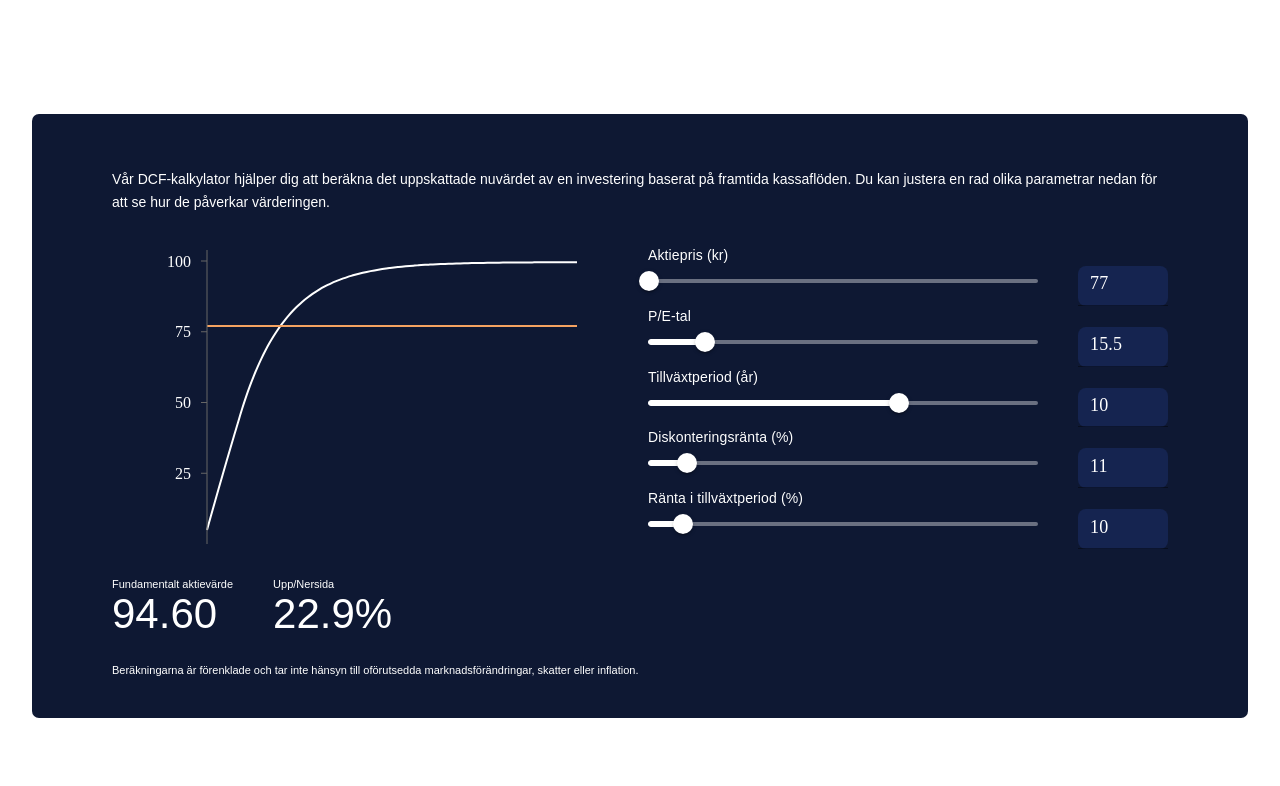
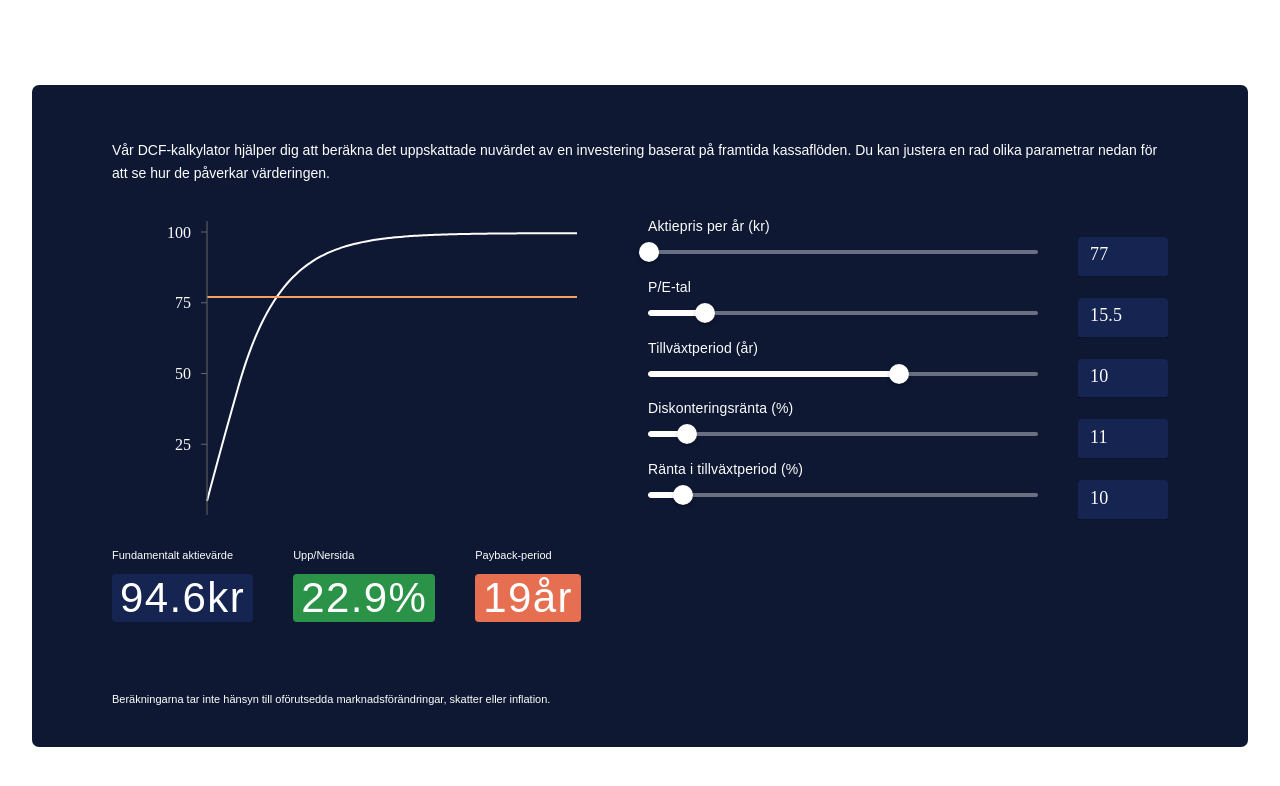
Before and after one commit to philipAson/dcf-kalkylator, a React (Vite) app: page / in a window 1280 px wide. Shown: the top 786 px of the page. Built offline with nearby package versions, Linux system fonts and the light colour scheme; a web font is replaced by a local one.

Commit message:
added som coloring and some ui ideas

```diff
--- a/src/App.css
+++ b/src/App.css
@@ -70,12 +70,17 @@
   margin-right: 40px;
 }
 
-.result {
-  font-family: "bebas-neue-pro", sans-serif;
+.dcf-result {
   font-weight: 300;
   font-size: 42px;
   line-height: 1;
-  margin: 0;
+  background-color: #152450;
+  padding: 3px 8px;
+  font-family: bebas-neue-pro, sans-serif;
+  letter-spacing: 1.4px;
+  border-radius: 4px;
+  display: inline-block;
+  margin-top: 10px;
 }
 
 .disclaimer {
--- a/src/components/Dcf.jsx
+++ b/src/components/Dcf.jsx
@@ -14,6 +14,12 @@ const Dcf = () => {
   const [discountRate, setDiscountRate] = useState(11);
   // Tillväxttakt till mognad
   const [growthRate, setGrowthRate] = useState(10);
+  // Payback period
+  const [paybackPeriod, setPaybackPeriod] = useState(0);
+  // Payback period color
+  const [paybackPeriodColor, setPaybackPeriodColor] = useState("152450");
+  // Margin of safety color
+  const [marginOfSafetyColor, setMarginOfSafetyColor] = useState("152450");
 
   // --- ASSUMPTIONS MODEL ---
   // Tillväxttakt i mogna fasen
@@ -39,7 +45,7 @@ const Dcf = () => {
       { KASSAFLÖDE: cashFlow[0], ÅR: 0, AKTIEPRIS: stockPrice },
     ];
 
-    for (let i = 0; i < growthPeriod + 85; i++) {
+    for (let i = 0; i < growthPeriod + 90; i++) {
       let nextCashFlow;
 
       if (cashFlow.length < growthPeriod) {
@@ -61,15 +67,52 @@ const Dcf = () => {
         AKTIEPRIS: stockPrice,
       });
     }
-    let fundamentalStockValue = presentValueOfCashflow.slice(0).reduce((acc, val) => acc + val, 0).toFixed(2);
+    let fundamentalStockValue = presentValueOfCashflow
+      .slice(0)
+      .reduce((acc, val) => acc + val, 0)
+      .toFixed(1);
 
+    let marginOfSafety = (
+      ((fundamentalStockValue - stockPrice) / stockPrice) *
+      100
+    ).toFixed(1);
+
+    let paybackPeriod =
+      cumulativeDiscountedValues[
+        cumulativeDiscountedValues.findIndex(
+          (object) => object.KASSAFLÖDE > stockPrice
+        )
+      ]?.ÅR ?? 0;
+
+    const getPaybackPeriodColor = (paybackPeriod) => {
+      if (paybackPeriod <= 0) {
+        return "#E76F51"; // röd
+      } else if (paybackPeriod <= 7) {
+        return "#2B9348"; // grön
+      } else if (paybackPeriod <= 12) {
+        return "#152450"; // neutral/mörkblå
+      } else {
+        return "#E76F51"; // röd
+      }
+    };
+
+    const getMarginOfSafetyColor = (marginOfSafety) => {
+      if (marginOfSafety <= 0) {
+        return "#E76F51"; // Röd
+      } else if (marginOfSafety < 20) {
+        return "#152450"; // Neutral
+      } else {
+        return "#2B9348"; // Grön
+      }
+    };
+    let paybackPeriodColor = getPaybackPeriodColor(paybackPeriod);
+    let marginOfSafetyColor = getMarginOfSafetyColor(marginOfSafety);
     setCumulativeDiscounted(cumulativeDiscountedValues);
     setIntrinsicValue(fundamentalStockValue);
-    setMarginOfSafety((((fundamentalStockValue - stockPrice) / stockPrice) * 100).toFixed(1).toString() + "%");
-
-    console.log(intrinsicValue);
-    console.log(marginOfSafety);
-    console.log(cumulativeDiscountedValues);
+    setMarginOfSafety(marginOfSafety);
+    setPaybackPeriod(paybackPeriod);
+    setPaybackPeriodColor(paybackPeriodColor);
+    setMarginOfSafetyColor(marginOfSafetyColor);
   }, [
     stockPrice,
     PEratio,
@@ -79,6 +122,9 @@ const Dcf = () => {
     discountRate,
     intrinsicValue,
     marginOfSafety,
+    paybackPeriod,
+    paybackPeriodColor,
+    marginOfSafetyColor,
   ]);
 
   const handleInputChange = (setter) => (event) => {
@@ -94,9 +140,8 @@ const Dcf = () => {
       <div className="dcf-header">
         <p style={{ lineHeight: 1.68 }}>
           Vår DCF-kalkylator hjälper dig att beräkna det uppskattade nuvärdet av
-          en investering baserat på framtida kassaflöden. Du kan justera
-          en rad olika parametrar nedan för att se
-          hur de påverkar värderingen.
+          en investering baserat på framtida kassaflöden. Du kan justera en rad
+          olika parametrar nedan för att se hur de påverkar värderingen.
         </p>
       </div>
       <div className="dcf-graph">
@@ -132,13 +177,12 @@ const Dcf = () => {
             />
             <Tooltip
               formatter={(value, name) => {
-                  if (name === "KASSAFLÖDE") {
-                    return value.toFixed(2);
-                  } else if (name === "AKTIEPRIS") {
-                    return `${value} kr`;
-                  }
+                if (name === "KASSAFLÖDE") {
+                  return `${value.toFixed(2)} kr`;
+                } else if (name === "AKTIEPRIS") {
+                  return `${value} kr`;
                 }
-              }
+              }}
               labelFormatter={(value) => "ÅR: " + value}
               contentStyle={{
                 backgroundColor: "#fffffff, 0.8",
@@ -160,7 +204,7 @@ const Dcf = () => {
           setter={setStockPrice}
           handleSlider={handleSliderChange}
           handleInput={handleInputChange}
-          title="Aktiepris"
+          title="Aktiepris per år"
           min={10}
           max={20000}
           step={10}
@@ -214,20 +258,30 @@ const Dcf = () => {
         <p className="result-container">
           {/* SLUTVÄRDE ÅR {timePeriod} <br /> */}
           Fundamentalt aktievärde <br />
-          <p className="result">
-            {intrinsicValue}
+          <p className="dcf-result">{intrinsicValue}kr</p>
+        </p>
+        <p className="result-container">
+          Upp/Nersida <br />
+          <p
+            className="dcf-result"
+            style={{ backgroundColor: marginOfSafetyColor }}
+          >
+            {marginOfSafety}%
           </p>
         </p>
         <p className="result-container">
-        Upp/Nersida <br />
-          <p className="result">
-            {marginOfSafety}
+          Payback-period <br />
+          <p
+            className="dcf-result"
+            style={{ backgroundColor: paybackPeriodColor }}
+          >
+            {paybackPeriod}år
           </p>
         </p>
       </div>
       <div className="disclaimer">
-        Beräkningarna är förenklade och tar inte hänsyn till oförutsedda
-        marknadsförändringar, skatter eller inflation.
+        Beräkningarna tar inte hänsyn till oförutsedda marknadsförändringar,
+        skatter eller inflation.
       </div>
     </div>
   );
--- a/src/components/DcfInput.jsx
+++ b/src/components/DcfInput.jsx
@@ -39,7 +39,7 @@ const DcfInput = ({
         sx={{
           color: "#ffffff",
           backgroundColor: "#152450",
-          borderRadius: 2,
+          borderRadius: 1,
           padding: .5,
           paddingLeft: 1.5,
           marginBottom: 0,
```
